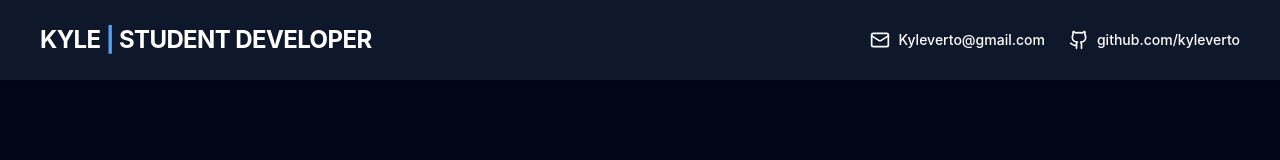
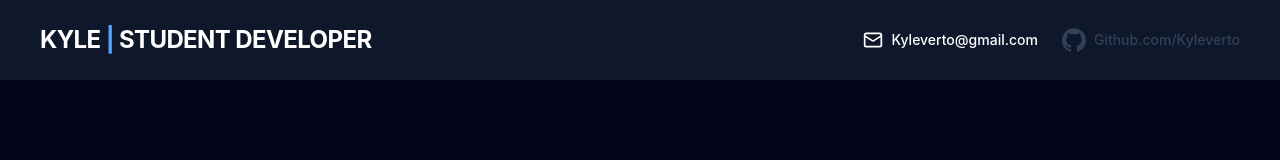
Before and after one commit to Kyleverto/Portfolio, a React (Vite) app in the folder frontend/: page / in a window 1280 px wide. Shown: the top 160 px of the page. Built offline with nearby package versions, Linux system fonts and the light colour scheme; no server answers.

Commit message:
Fix I changed the depreciated logo to a local .svg logo

```diff
--- a/frontend/package.json
+++ b/frontend/package.json
@@ -15,7 +15,8 @@
     "lucide-react": "^0.576.0",
     "react": "^19.2.0",
     "react-dom": "^19.2.0",
-    "react-router-dom": "^7.13.1"
+    "react-router-dom": "^7.13.1",
+    "vite-plugin-svgr": "^4.5.0"
   },
   "devDependencies": {
     "@eslint/js": "^9.39.1",
--- a/frontend/src/components/Header.jsx
+++ b/frontend/src/components/Header.jsx
@@ -1,4 +1,5 @@
-import { Mail, Github } from "lucide-react";
+import { Mail } from "lucide-react";
+import GithubIcon from "../assets/github.svg?react";
 
 const Header = () => {
   return (
@@ -24,13 +25,11 @@ const Header = () => {
           href="https://github.com/kyleverto"
           target="_blank"
           rel="noopener noreferrer"
-          className="flex items-center gap-2 hover:text-blue-400 transition-colors"
+          className="text-slate-700 hover:text-blue-400 flex items-center gap-2 text-sm font-medium transition-colors group"
           aria-label="GitHub Profile"
         >
-          <Github size={20} />
-          <span className="hidden md:inline text-sm font-medium">
-            github.com/kyleverto
-          </span>
+          <GithubIcon className="w-6 h-6 fill-current transition-transform group-hover:scale-110" />
+          <span className="hidden md:inline">Github.com/Kyleverto</span>
         </a>
       </div>
     </header>
--- a/frontend/src/components/ProjectCard.jsx
+++ b/frontend/src/components/ProjectCard.jsx
@@ -1,5 +1,6 @@
 import { useState, useEffect } from "react"; // Add these imports
-import { Github, ExternalLink } from "lucide-react";
+import { ExternalLink } from "lucide-react";
+import GithubIcon from "../assets/github.svg?react";
 
 const ProjectCard = ({ project, index }) => {
   const [isVisible, setIsVisible] = useState(false);
@@ -34,7 +35,6 @@ const ProjectCard = ({ project, index }) => {
       className={`bg-slate-900 border border-slate-800 rounded-xl overflow-hidden hover:border-blue-500/40 transition-all duration-700 ease-out group flex flex-col h-full
         ${isVisible ? "opacity-100 translate-y-0" : "opacity-0 translate-y-8"}`}
     >
-      {/* ... rest of your ProjectCard code remains the same ... */}
       <div className="h-48 bg-slate-800/50 flex items-center justify-center text-slate-600 border-b border-slate-800">
         <span className="group-hover:scale-110 transition-transform text-[10px] uppercase tracking-[0.2em] font-bold">
           {project.title}
@@ -67,7 +67,8 @@ const ProjectCard = ({ project, index }) => {
             rel="noreferrer"
             className="text-slate-400 hover:text-white flex items-center gap-2 text-xs font-semibold transition-colors"
           >
-            <Github size={16} /> Code
+            <GithubIcon className="w-4 h-4 fill-current transition-transform group-hover:scale-110" />{" "}
+            Code
           </a>
           {project.liveDemo && (
             <a
--- a/frontend/vite.config.js
+++ b/frontend/vite.config.js
@@ -1,8 +1,9 @@
 import { defineConfig } from "vite";
 import tailwindcss from "@tailwindcss/vite";
 import react from "@vitejs/plugin-react";
+import svgr from "vite-plugin-svgr";
 
 // https://vite.dev/config/
 export default defineConfig({
-  plugins: [react(), tailwindcss()],
+  plugins: [react(), tailwindcss(), svgr()],
 });
```
Also changed, not shown: 1 other file (tests, documents, lock files or other folders).
